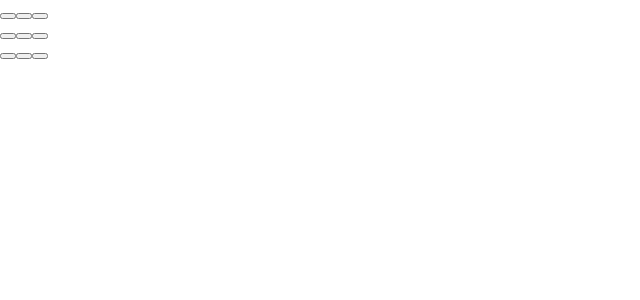
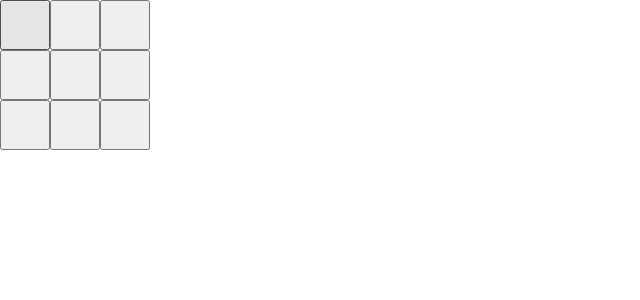
Before and after one commit to Basio0916/react-example, a React (Create React App) app: page / in a window 1280 px wide. Shown: the top 300 px of the page, without its empty margins (0-640 px from the left). Built offline with nearby package versions, Linux system fonts and the light colour scheme.

Commit message:
Implement CSS Implement check feature

```diff
--- /dev/null
+++ b/src/App.css
@@ -0,0 +1,5 @@
+.square{
+  height: 50px;
+  width: 50px;
+  vertical-align: top;
+}
--- a/src/App.js
+++ b/src/App.js
@@ -1,8 +1,9 @@
 import React, {useState} from 'react';
+import './App.css';
 
 function Square(props) {
   return (
-    <button className="square" onClick={()=>{props.onClick(props.value)}}>
+    <button className="square" onClick={()=>{props.onClick()}}>
       {props.value}
     </button>
   );
@@ -14,12 +15,14 @@ function Board(props){
   const [squares, setSquares] = useState(Array(9).fill(null));
 
   const handleClick = (value) =>{
-    alert(value);
+    const newSquares = squares.slice();
+    newSquares[value] = 'X';
+    setSquares(newSquares);
   };
 
   const renderSquare = (value) =>{
     return(
-      <Square value={squares[value]} onClick={(value)=>handleClick(value)}/>
+      <Square value={squares[value]} onClick={()=>handleClick(value)}/>
     );
   };
 
```
